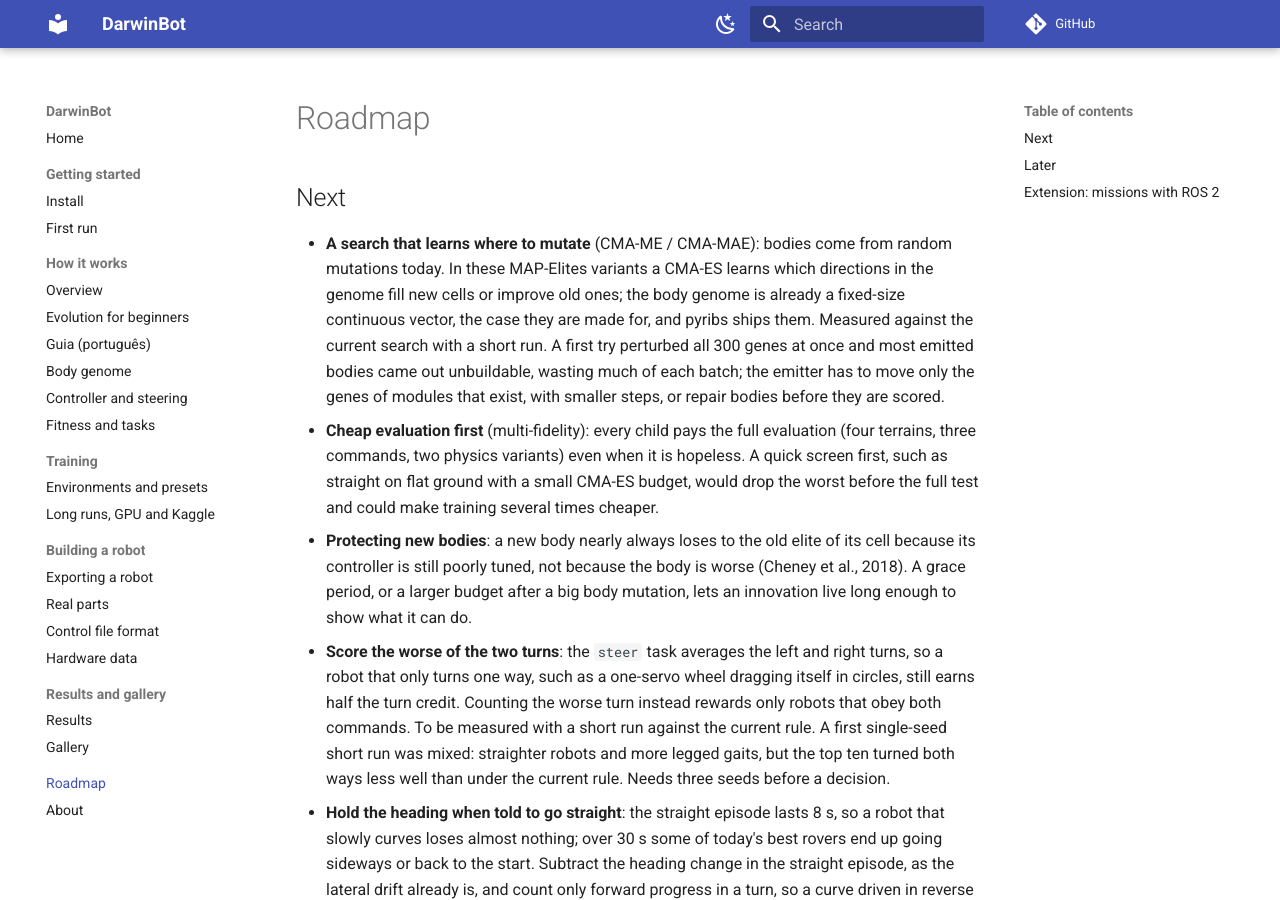
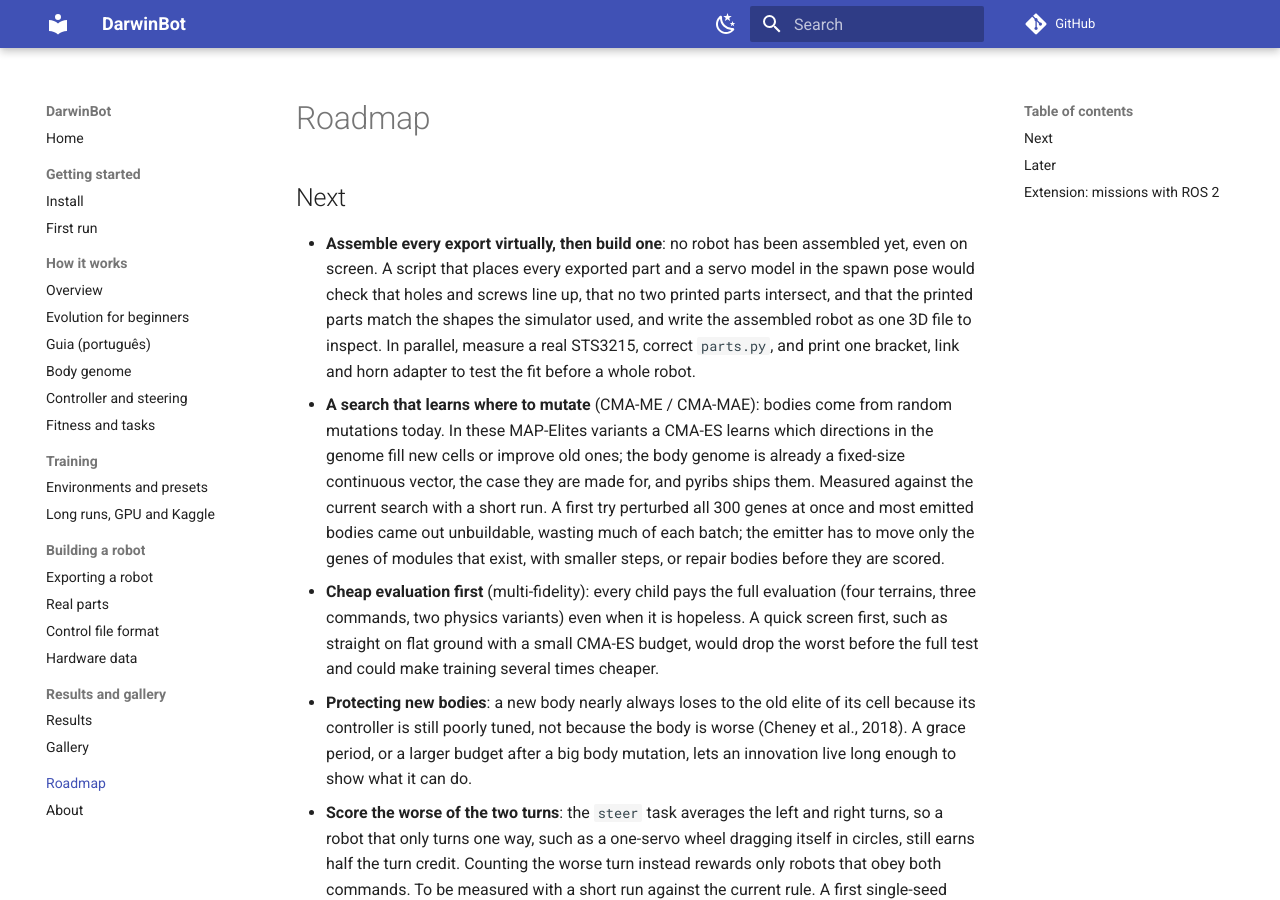
Before and after one commit to mpena2099/darwinbot, an MkDocs documentation site: the page built from docs/roadmap.md, in a window 1280 px wide and 900 px high. Built offline with MkDocs 1.6.1 and Material for MkDocs 9.7.7, drawn with Linux system fonts in a browser that asks for light colours; comment, search, counter and statistics services are not loaded.

Commit message:
README: say plainly that no robot has been built yet; roadmap: virtual assembly first

```diff
--- a/docs/roadmap.md
+++ b/docs/roadmap.md
@@ -2,6 +2,13 @@
 
 ## Next
 
+- **Assemble every export virtually, then build one**: no robot has been
+  assembled yet, even on screen. A script that places every exported part and
+  a servo model in the spawn pose would check that holes and screws line up,
+  that no two printed parts intersect, and that the printed parts match the
+  shapes the simulator used, and write the assembled robot as one 3D file to
+  inspect. In parallel, measure a real STS3215, correct `parts.py`, and print
+  one bracket, link and horn adapter to test the fit before a whole robot.
 - **A search that learns where to mutate** (CMA-ME / CMA-MAE): bodies come
   from random mutations today. In these MAP-Elites variants a CMA-ES learns
   which directions in the genome fill new cells or improve old ones; the body
```
Also changed, not shown: README.md (+10 -3 lines).
